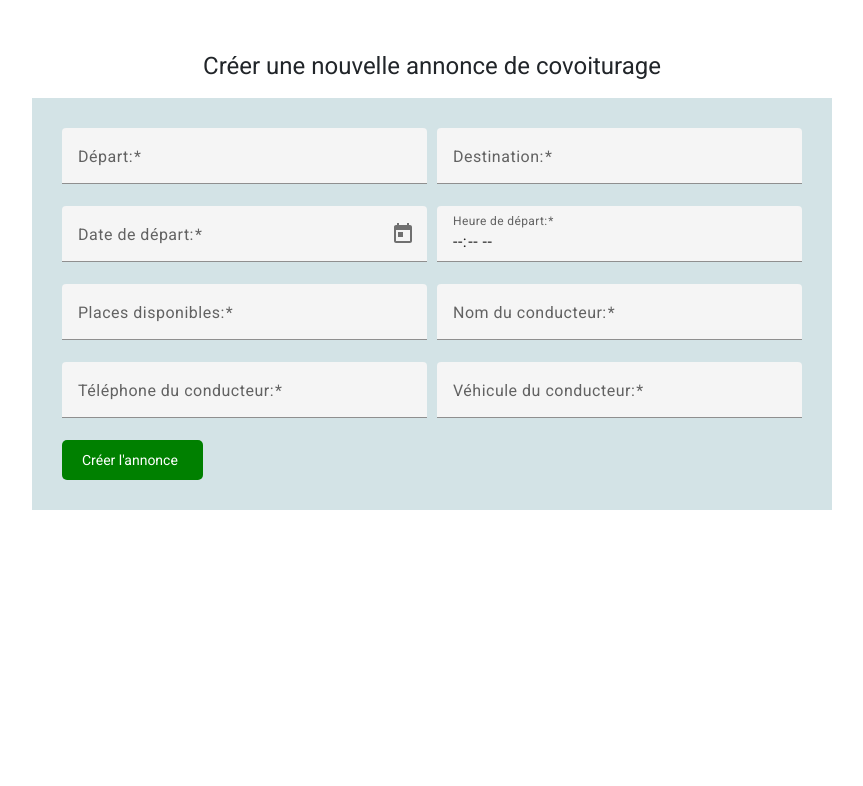
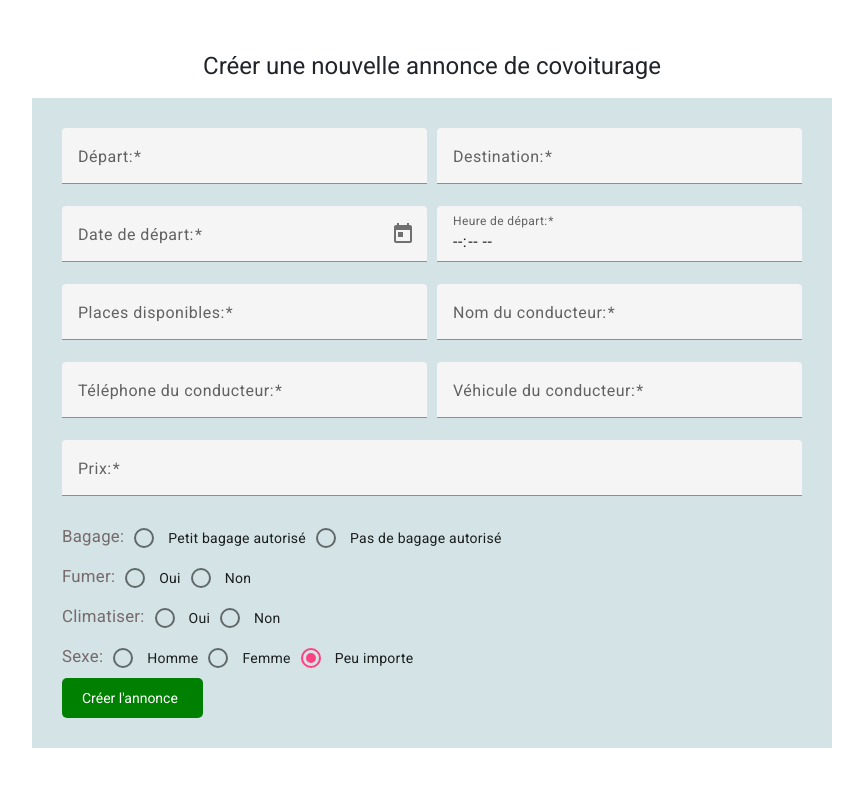
Before and after one commit to Rassemaribi/covoiturages, an Angular app: page /create in a window 1280 px wide. Shown: the top 786 px of the page, without its empty margins (208-1071 px from the left). Built offline with nearby package versions, Linux system fonts and the light colour scheme.

Commit message:
update & add annonces

```diff
--- a/package.json
+++ b/package.json
@@ -35,6 +35,7 @@
     "@angular/compiler-cli": "^17.3.0",
     "@angular/localize": "^17.3.0",
     "@types/jasmine": "~5.1.0",
+    "@types/uuid": "^9.0.8",
     "jasmine-core": "~5.1.0",
     "json-server": "^1.0.0-alpha.23",
     "karma": "~6.4.0",
--- a/src/app/annonce-form/annonce-form.component.html
+++ b/src/app/annonce-form/annonce-form.component.html
@@ -43,6 +43,42 @@
       <input matInput type="text" formControlName="vehiculeConducteur" required>
     </mat-form-field>
   </div>
+  <div class="form-row">
+    <mat-form-field class="example-full-width">
+      <mat-label>Prix:</mat-label>
+      <input matInput type="number" formControlName="prix" required>
+    </mat-form-field>
+  </div>
+  <div class="form-row">
+    <mat-radio-group formControlName="bagage">
+      <label>Bagage:</label>
+      <mat-radio-button value="auto">Petit bagage autorisé</mat-radio-button>
+      <mat-radio-button value="always">Pas de bagage autorisé</mat-radio-button>
+    </mat-radio-group>
+  </div>
+  <div class="form-row">
+    <mat-radio-group formControlName="fumeur">
+      <label>Fumer:</label>
+      <mat-radio-button value="oui">Oui</mat-radio-button>
+      <mat-radio-button value="non">Non</mat-radio-button>
+    </mat-radio-group>
+  </div>
+  <div class="form-row">
+    <mat-radio-group formControlName="climatisation">
+      <label>Climatiser:</label>
+      <mat-radio-button value="oui">Oui</mat-radio-button>
+      <mat-radio-button value="non">Non</mat-radio-button>
+    </mat-radio-group>
+  </div>
+  <div class="form-row">
+    <mat-radio-group formControlName="sexe">
+      <label>Sexe:</label>
+      <mat-radio-button value="homme">Homme</mat-radio-button>
+      <mat-radio-button value="femme">Femme</mat-radio-button>
+      <mat-radio-button value="Peu importe">Peu importe</mat-radio-button>
+    </mat-radio-group>
+  </div>
+
   <button type="submit" class="bouton-vert">
     Créer l'annonce
     <i class="pi pi-check"></i>
--- a/src/app/annonce-form/annonce-form.component.scss
+++ b/src/app/annonce-form/annonce-form.component.scss
@@ -65,3 +65,32 @@ h1 {
     width: 800px; /* Vous pouvez ajuster la largeur du formulaire selon vos besoins */
     margin: 0 auto; /* Centre le formulaire horizontalement sur la page */
   }
+
+  .example-container mat-form-field + mat-form-field {
+    margin-left: 8px;
+  }
+
+  .example-container mat-form-field {
+    width: 220px;
+  }
+
+  .example-container form {
+    margin-bottom: 20px;
+  }
+
+  .example-container form > * {
+    margin: 12px 0;
+  }
+
+  .example-container .mat-radio-button {
+    margin: 0 12px;
+  }
+
+  .example-form-fields {
+    display: flex;
+    align-items: flex-start;
+  }
+  label{
+    color: rgb(118, 106, 106);
+    font-size: larger;
+  }
--- a/src/app/annonce-form/annonce-form.component.ts
+++ b/src/app/annonce-form/annonce-form.component.ts
@@ -1,9 +1,9 @@
 import { FormBuilder, FormGroup, Validators } from '@angular/forms';
-
-import { Component, Inject, OnInit } from '@angular/core';
+import { Component, OnInit } from '@angular/core';
 import { ActivatedRoute } from '@angular/router';
 import { AnnonceService } from '../services/annonce.service';
 import { AnnonceCovoiturage } from '../modele/annonce';
+import { v4 as uuidv4 } from 'uuid';
 
 @Component({
   selector: 'app-annonce-form',
@@ -11,46 +11,79 @@ import { AnnonceCovoiturage } from '../modele/annonce';
   styleUrls: ['./annonce-form.component.scss']
 })
 export class AnnonceFormComponent implements OnInit {
-  formAnnonce!: FormGroup;
   annonceId!: string;
+  id!: string;
+  formAnnonce: FormGroup;
 
   constructor(
     private annonceService: AnnonceService,
     private activatedRoute: ActivatedRoute,
-    @Inject(FormBuilder) private formBuilder: FormBuilder
-  ) {}
+    private formBuilder: FormBuilder
+  ) {
+    this.formAnnonce = this.formBuilder.group({
+      depart: ['', Validators.required],
+      destination: ['', Validators.required],
+      dateDepart: ['', Validators.required],
+      heureDepart: ['', Validators.required],
+      placesDisponibles: ['', Validators.required],
+      nomConducteur: ['', Validators.required],
+      telephoneConducteur: ['', Validators.required],
+      vehiculeConducteur: ['', Validators.required],
+      prix: ['', Validators.required],
+      bagage: ['', Validators.required],
+      fumeur: [false], // Utilisation de 'false' par défaut
+      climatisation: [false], // Utilisation de 'false' par défaut
+      sexe: ['Peu importe'] // Valeur par défaut
+    });
+  }
 
   ngOnInit(): void {
-    if (this.activatedRoute.snapshot.params['id']) {
-      this.annonceId = String(this.activatedRoute.snapshot.params['id']);
-    }
-
-    if (this.annonceId) {
-      this.annonceService.recupererAnnonceParId(Number(this.annonceId)).subscribe((annonce: AnnonceCovoiturage) => {
-        this.initForm(annonce);
-      });
+    this.activatedRoute.params.subscribe(params => {
+      if (params['id']) {
+        this.annonceId = String(params['id']);
+        this.loadAnnonce();
       } else {
         this.initForm();
       }
+    });
+  }
+
+  loadAnnonce(): void {
+    this.annonceService.recupererAnnonceParId(Number(this.annonceId!)).subscribe(
+      (annonce: AnnonceCovoiturage) => {
+        this.initForm(annonce);
+      },
+      (erreur) => {
+        console.error('Erreur lors du chargement de l\'annonce :', erreur);
+      }
+    );
   }
 
   initForm(annonce?: AnnonceCovoiturage): void {
-    this.formAnnonce = this.formBuilder.group({
-      depart: [annonce?.depart || '', Validators.required],
-      destination: [annonce?.destination || '', Validators.required],
-      dateDepart: [annonce?.date || '', Validators.required],
-      heureDepart: [annonce?.heureDepart || '', Validators.required],
-      placesDisponibles: [annonce?.placesDisponibles || '', Validators.required],
-      nomConducteur: [annonce?.conducteur.nom || '', Validators.required],
-      telephoneConducteur: [annonce?.conducteur.telephone || '', Validators.required],
-      vehiculeConducteur: [annonce?.conducteur.vehicule || '', Validators.required]
+    this.formAnnonce.patchValue({
+      depart: annonce?.depart || '',
+      destination: annonce?.destination || '',
+      dateDepart: annonce?.date || '',
+      heureDepart: annonce?.heureDepart || '',
+      placesDisponibles: annonce?.placesDisponibles || '',
+      nomConducteur: annonce?.conducteur.nom || '',
+      telephoneConducteur: annonce?.conducteur.telephone || '',
+      vehiculeConducteur: annonce?.conducteur.vehicule || '',
+      prix: annonce?.conducteur.prix || '',
+      climatisation: annonce?.conducteur.climatisation || false,
+      bagage: annonce?.conducteur.bagage || '',
+      fumeur: annonce?.conducteur.fumeur || false,
+      sexe: annonce?.conducteur.sexe || 'Peu importe'
     });
   }
 
   saveAnnonce(): void {
     if (this.formAnnonce.valid) {
+      // Générer un nouvel ID aléatoire entre 0 et 10000
+      const  nouvelId = Number(Math.floor(Math.random() * 10001));
+
       const annonceData: AnnonceCovoiturage = {
-        id: this.annonceId ? Number(this.annonceId) : 0,
+        id: nouvelId.toString(),
         depart: this.formAnnonce.value.depart,
         destination: this.formAnnonce.value.destination,
         date: this.formAnnonce.value.dateDepart,
@@ -59,32 +92,32 @@ export class AnnonceFormComponent implements OnInit {
         conducteur: {
           nom: this.formAnnonce.value.nomConducteur,
           telephone: this.formAnnonce.value.telephoneConducteur,
-          vehicule: this.formAnnonce.value.vehiculeConducteur
+          vehicule: this.formAnnonce.value.vehiculeConducteur,
+          prix: this.formAnnonce.value.prix,
+          climatisation: this.formAnnonce.value.climatisation,
+          bagage: this.formAnnonce.value.bagage,
+          fumeur: this.formAnnonce.value.fumeur,
+          sexe: this.formAnnonce.value.sexe
         },
         passagers: []
       };
 
-      if (this.annonceId) {
-        this.annonceService.mettreAJourAnnonce(Number(this.annonceId), annonceData).subscribe(
+      const saveOrUpdate = this.annonceId ?
+        this.annonceService.mettreAJourAnnonce(Number(this.annonceId), annonceData) :
+        this.annonceService.sauvegarderAnnonce(annonceData);
+
+      saveOrUpdate.subscribe(
         (annonce: AnnonceCovoiturage) => {
-            console.log('Annonce mise à jour avec succès :', annonce);
+          console.log(this.annonceId ? 'Annonce mise à jour avec succès :' : 'Annonce créée avec succès :', annonce);
           this.formAnnonce.reset();
+          if (!this.annonceId) {
+            this.initForm(); // Réinitialiser le formulaire après la création
+          }
         },
         (erreur) => {
-            console.error('Erreur lors de la mise à jour de l\'annonce :', erreur);
-          }
-        );
-      } else {
-        this.annonceService.sauvegarderAnnonce(annonceData).subscribe(
-          (annonce: AnnonceCovoiturage) => {
-            console.log('Annonce créée avec succès :', annonce);
-            this.formAnnonce.reset();
-          },
-          (erreur) => {
-            console.error('Erreur lors de la création de l\'annonce :', erreur);
+          console.error(this.annonceId ? 'Erreur lors de la mise à jour de l\'annonce :' : 'Erreur lors de la création de l\'annonce :', erreur);
         }
       );
     }
   }
 }
-}
--- a/src/app/app.module.ts
+++ b/src/app/app.module.ts
@@ -13,6 +13,7 @@ import { MatInputModule } from '@angular/material/input';
 import { MatDatepickerModule } from '@angular/material/datepicker';
 import { MatNativeDateModule } from '@angular/material/core';
 import { AnnonceFormComponent } from './annonce-form/annonce-form.component';
+import { MatRadioModule } from '@angular/material/radio';
 
 @NgModule({
   declarations: [
@@ -29,7 +30,8 @@ import { AnnonceFormComponent } from './annonce-form/annonce-form.component';
     MatCardModule,
     MatInputModule,
     MatDatepickerModule,
-    MatNativeDateModule
+    MatNativeDateModule,
+    MatRadioModule
 
   ],
   providers: [
--- a/src/assets/db.json
+++ b/src/assets/db.json
@@ -1,31 +1,24 @@
 {
   "annoncesCovoiturage": [
     {
-      "id": "1",
       "depart": "Paris",
       "destination": "Marseille",
-      "date": "2024-04-15",
+      "dateDepart": "2024-04-15",
       "heureDepart": "08:00",
       "placesDisponibles": 3,
-      "conducteur": {
-        "nom": "Jean Dupont",
-        "telephone": "+33 6 12 34 56 78",
-        "vehicule": "Renault Clio"
-      },
-      "passagers": [
-        {
-          "nom": "Marie Martin",
-          "telephone": "+33 6 98 76 54 32"
-        },
-        {
-          "nom": "Pierre Durand",
-          "telephone": "+33 6 54 32 10 98"
-        }
-      ]
+      "nomConducteur": "Jean Dupont",
+      "telephoneConducteur": "+33 6 12 34 56 78",
+      "vehiculeConducteur": "Renault Clio",
+      "prix": 25,
+      "bagage": "auto",
+      "fumeur": "non",
+      "climatisation": "non",
+      "sexe": "femme",
+      "id": "1"
     },
     {
       "id": "2",
-      "depart": "Lyon",
+      "depart": "BRUXELLE",
       "destination": "Bordeaux",
       "date": "2024-04-20",
       "heureDepart": "10:30",
@@ -33,12 +26,17 @@
       "conducteur": {
         "nom": "Sophie Leclerc",
         "telephone": "+33 6 23 45 67 89",
-        "vehicule": "Peugeot 308"
+        "vehicule": "Peugeot 308",
+        "prix": 25,
+        "climatisation": "oui",
+        "bagage": "auto",
+        "fumeur": "non",
+        "sexe": "femme"
       },
       "passagers": []
     },
     {
-      "id": 0,
+      "id": "0",
       "depart": "sfax",
       "destination": "jerba",
       "date": "2024-04-09",
@@ -47,12 +45,22 @@
       "conducteur": {
         "nom": "RACEM ARIBI",
         "telephone": "26091862",
-        "vehicule": "clio"
+        "vehicule": "clio",
+        "prix": 15,
+        "climatisation": false,
+        "bagage": "Petit bagage autorisé",
+        "fumeur": false,
+        "sexe": "Peu importe"
       },
-      "passagers": []
+      "passagers": [],
+      "prix": 15,
+      "climatisation": false,
+      "bagage": "Petit bagage autorisé",
+      "fumeur": false,
+      "sexe": "Peu importe"
     },
     {
-      "id": 0,
+      "id": "0",
       "depart": "sfax",
       "destination": "tunis",
       "heureDepart": "04:04",
@@ -60,7 +68,150 @@
       "conducteur": {
         "nom": "RACEM ARIBI",
         "telephone": "26091862",
-        "vehicule": "bmw"
+        "vehicule": "bmw",
+        "prix": 20,
+        "climatisation": true,
+        "bagage": "Grands bagages autorisés",
+        "fumeur": false,
+        "sexe": "Peu importe"
+      },
+      "passagers": [],
+      "prix": 20,
+      "climatisation": true,
+      "bagage": "Grands bagages autorisés",
+      "fumeur": false,
+      "sexe": "Peu importe"
+    },
+    {
+      "id": "0",
+      "depart": "tunis",
+      "destination": "sfax",
+      "date": "2024-04-07T23:00:00.000Z",
+      "heureDepart": "20:00",
+      "placesDisponibles": 3,
+      "conducteur": {
+        "nom": "RACEM ARIBI",
+        "telephone": "26091862",
+        "vehicule": "bmw",
+        "prix": 20,
+        "climatisation": false,
+        "bagage": "auto",
+        "fumeur": false,
+        "sexe": "femme"
+      },
+      "passagers": []
+    },
+    {
+      "id": 0,
+      "depart": "djerba",
+      "destination": "sfax",
+      "date": "2024-04-19T23:00:00.000Z",
+      "heureDepart": "14:00",
+      "placesDisponibles": 2,
+      "conducteur": {
+        "nom": "Sophie Leclerc",
+        "telephone": "+33 6 23 45 67 89",
+        "vehicule": "Peugeot 308",
+        "prix": 45,
+        "climatisation": "non",
+        "bagage": "always",
+        "fumeur": "non",
+        "sexe": "homme"
+      },
+      "passagers": []
+    },
+    {
+      "id": 0,
+      "depart": "djerba",
+      "destination": "sfax",
+      "date": "2024-04-19T23:00:00.000Z",
+      "heureDepart": "13:00",
+      "placesDisponibles": 2,
+      "conducteur": {
+        "nom": "Sophie Leclerc",
+        "telephone": "+33 6 23 45 67 89",
+        "vehicule": "Peugeot 308",
+        "prix": 70,
+        "climatisation": "non",
+        "bagage": "auto",
+        "fumeur": "non",
+        "sexe": "femme"
+      },
+      "passagers": []
+    },
+    {
+      "id": null,
+      "depart": "sousse",
+      "destination": "gabes",
+      "date": "2024-04-11T23:00:00.000Z",
+      "heureDepart": "05:00",
+      "placesDisponibles": 2,
+      "conducteur": {
+        "nom": "amir",
+        "telephone": "214578965",
+        "vehicule": "mercedes",
+        "prix": 53,
+        "climatisation": "oui",
+        "bagage": "auto",
+        "fumeur": "oui",
+        "sexe": "femme"
+      },
+      "passagers": []
+    },
+    {
+      "id": 20,
+      "depart": "sousse",
+      "destination": "gabes",
+      "date": "2024-04-11T23:00:00.000Z",
+      "heureDepart": "20:00",
+      "placesDisponibles": 2,
+      "conducteur": {
+        "nom": "amir",
+        "telephone": "828287272",
+        "vehicule": "mercedes",
+        "prix": 55,
+        "climatisation": "oui",
+        "bagage": "auto",
+        "fumeur": "non",
+        "sexe": "homme"
+      },
+      "passagers": []
+    },
+    {
+      "id": 3723,
+      "depart": "sousse",
+      "destination": "gabes",
+      "date": "2024-04-11T23:00:00.000Z",
+      "heureDepart": "20:00",
+      "placesDisponibles": 2,
+      "conducteur": {
+        "nom": "amir",
+        "telephone": "47125647",
+        "vehicule": "mercedes",
+        "prix": 41,
+        "climatisation": "non",
+        "bagage": "auto",
+        "fumeur": "non",
+        "sexe": "femme"
+      },
+      "passagers": []
+    },
+    {
+      "id": "6433",
+      "depart": ".6.66.6",
+      "destination": "6.6.6",
+      "date": "2024-04-11T23:00:00.000Z",
+      "heureDepart": "06:36",
+      "placesDisponibles": 55,
+      "conducteur": {
+        "nom": "vbnbr",
+        "telephone": "6.666.6.6.6",
+        "vehicule": "gby(b",
+        "prix": 55,
+        "climatisation": "oui",
+        "bagage": "auto",
+        "fumeur": "non",
+        "sexe": "Peu importe"
       },
       "passagers": []
     }
```
Also changed, not shown: src/app/modele/annonce.ts (+7 -1 lines), 1 other file (tests, documents, lock files or other folders). Lines whose indentation alone changed are shown as unchanged.
